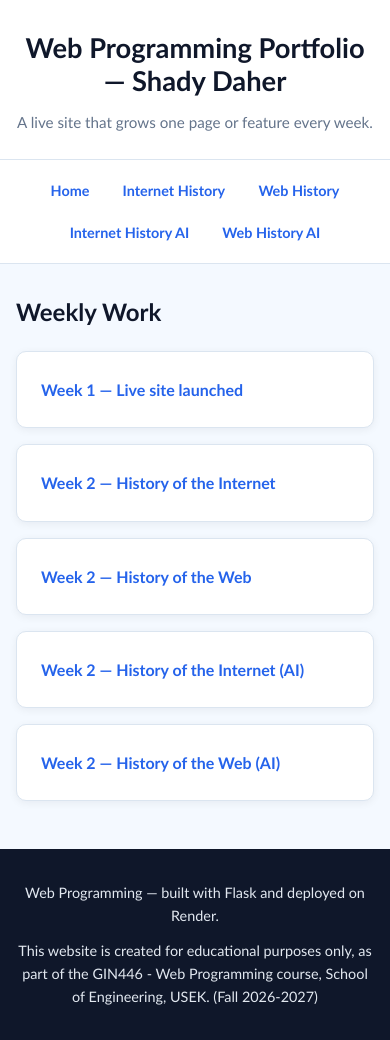
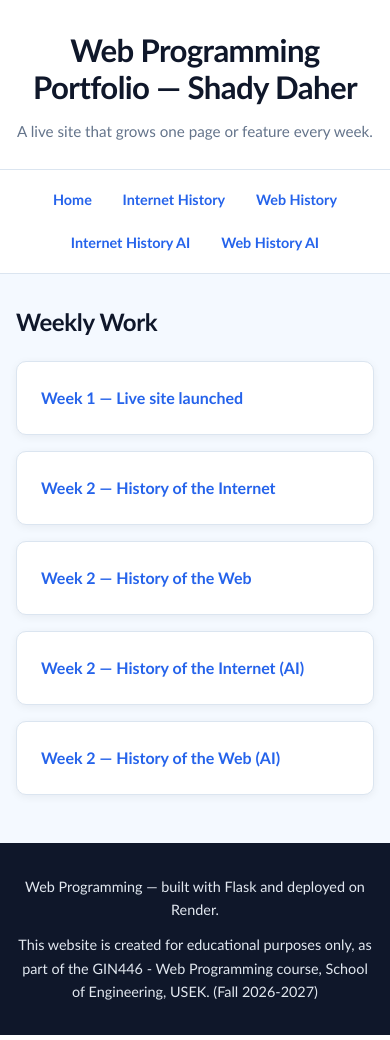
Before and after one commit to shady-daher/web-programming-site, a Flask app: page / in a window 390 px wide. Run offline with Flask 3, Linux system fonts and the light colour scheme.

Commit message:
Part 2: responsive CSS design

```diff
--- a/static/style.css
+++ b/static/style.css
@@ -63,21 +66,30 @@ a:hover {
     color: var(--primary-dark);
 }
 
+a:focus-visible {
+    outline: 2px solid var(--primary);
+    outline-offset: 3px;
+}
 
-/* Header */
+
+/* =========================
+   Header
+   ========================= */
 
 header {
     padding: var(--space-xl) var(--space-md) var(--space-lg);
-    text-align: center;
     background: var(--surface);
     border-bottom: 1px solid var(--border);
+    text-align: center;
 }
 
 header h1 {
     margin: 0;
     color: var(--navy);
-    font-size: clamp(1.7rem, 7vw, 2.5rem);
+    font-size: clamp(1.7rem, 8vw, 2.5rem);
     line-height: 1.2;
+    letter-spacing: -0.02em;
+    overflow-wrap: anywhere;
 }
 
 header p {
@@ -88,14 +100,17 @@ header p {
 }
 
 
-/* Navigation */
+/* =========================
+   Navigation
+   ========================= */
 
 nav {
     display: flex;
     flex-wrap: wrap;
+    align-items: center;
     justify-content: center;
-    align-items: center;
-    gap: 0.35rem;
+    gap: var(--space-xs);
+    width: 100%;
     padding: var(--space-sm) var(--space-md);
     background: var(--surface);
     border-bottom: 1px solid var(--border);
@@ -104,7 +119,7 @@ nav {
 nav a {
     display: inline-block;
     max-width: 100%;
-    padding: 0.45rem 0.8rem;
+    padding: 0.45rem 0.7rem;
     border: 1px solid transparent;
     border-radius: var(--radius);
     color: var(--primary);
@@ -123,15 +138,19 @@ nav a:hover {
 }
 
 
-/* Main content */
+/* =========================
+   Main Content
+   ========================= */
 
 main {
-    width: min(calc(100% - 2rem), var(--content-width));
-    margin: 0 auto;
+    width: calc(100% - 2rem);
+    max-width: var(--content-width);
+    margin-inline: auto;
     padding: var(--space-xl) 0 var(--space-xxl);
 }
 
 main > section {
+    min-width: 0;
     margin-bottom: var(--space-xxl);
 }
 
@@ -142,16 +161,18 @@ main > section:last-child {
 main > section > header {
     margin: 0 0 var(--space-lg);
     padding: 0;
-    text-align: left;
     background: transparent;
     border: 0;
+    text-align: left;
 }
 
 main h2 {
     margin: 0 0 var(--space-lg);
     color: var(--navy);
-    font-size: clamp(1.5rem, 5vw, 2rem);
+    font-size: clamp(1.5rem, 6vw, 2rem);
     line-height: 1.3;
+    letter-spacing: -0.015em;
+    overflow-wrap: anywhere;
 }
 
 main > section > header h2 {
@@ -176,11 +200,13 @@ main p:last-child {
 main ul,
 main ol {
     margin: var(--space-md) 0;
-    padding-left: 1.35rem;
+    padding-left: 1.25rem;
 }
 
 main li {
+    min-width: 0;
     margin-bottom: var(--space-sm);
+    overflow-wrap: break-word;
 }
 
 main li:last-child {
@@ -241,22 +278,25 @@ dt:first-child {
 
 dd {
     margin: var(--space-xs) 0 0;
-    color: var(--text);
+    overflow-wrap: break-word;
 }
 
 
-/* Weekly Work */
+/* =========================
+   Weekly Work
+   ========================= */
 
-main > section:first-child ul {
+main > section:first-child > ul {
     display: grid;
     grid-template-columns: 1fr;
     gap: var(--space-md);
+    width: 100%;
     margin: var(--space-lg) 0 0;
     padding: 0;
     list-style: none;
 }
 
-main > section:first-child ul li {
+main > section:first-child > ul > li {
     min-width: 0;
     margin: 0;
     padding: var(--space-lg);
@@ -266,20 +306,23 @@ main > section:first-child ul li {
     box-shadow: var(--shadow-subtle);
 }
 
-main > section:first-child ul a {
+main > section:first-child > ul > li > a {
     display: block;
     color: var(--primary);
     font-weight: 600;
+    line-height: 1.5;
     text-decoration: none;
     overflow-wrap: anywhere;
 }
 
-main > section:first-child ul a:hover {
+main > section:first-child > ul > li > a:hover {
     color: var(--primary-dark);
 }
 
 
-/* Footer */
+/* =========================
+   Footer
+   ========================= */
 
 footer {
     padding: var(--space-xl) var(--space-md);
@@ -293,6 +336,7 @@ footer p {
     margin: 0 auto var(--space-sm);
     font-size: 0.9rem;
     line-height: 1.6;
+    overflow-wrap: break-word;
 }
 
 footer p:last-child {
```
Also changed, not shown: other parts of static/style.css (+47 -17 lines).
